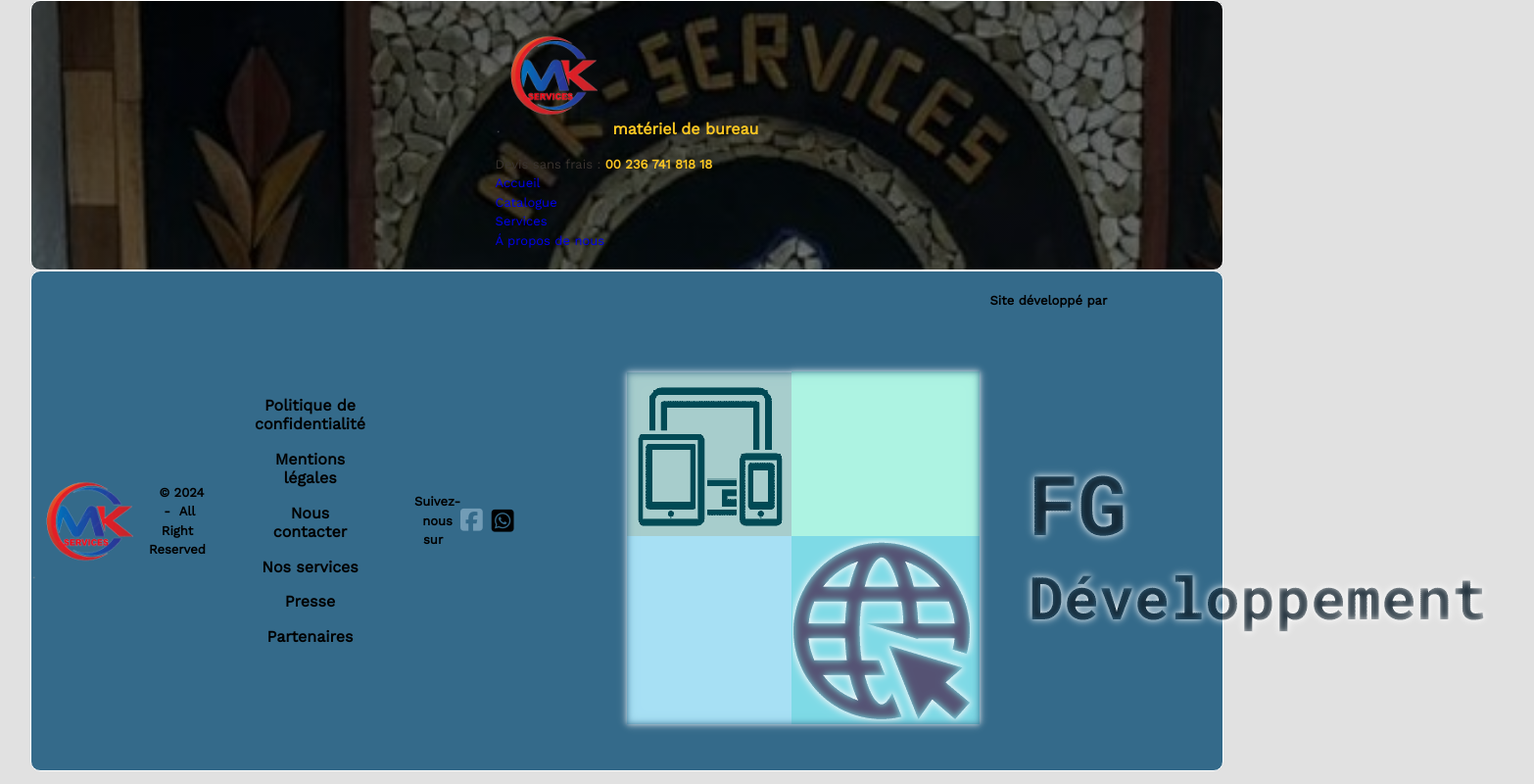
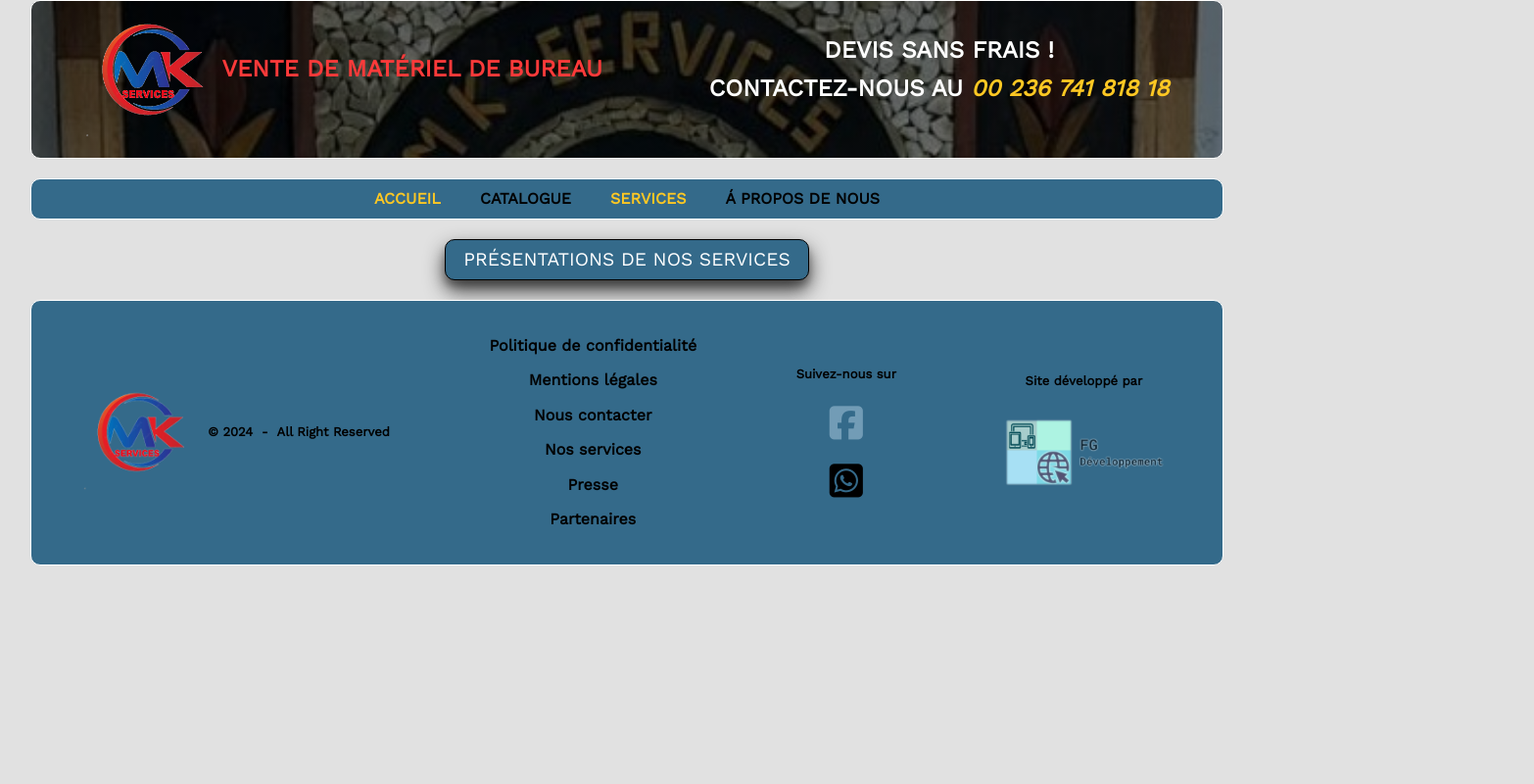
Before and after one commit to PapaG57/MK-Services, a plain HTML site: page services.html in a window 1280 px wide. Shown: the whole page at 98% size, 1566 px wide, since content can reach past the window. Drawn offline with nearby package versions, Linux system fonts and the light colour scheme.

Commit message:
ajout page services et changement liens menu

```diff
--- a/assets/css/style.css
+++ b/assets/css/style.css
@@ -388,7 +388,7 @@ header {
 	display: flex;
 	justify-content: center;
 	align-items: center;
-	width: 220px;
+	width: 350px;
 	height: auto;
 	padding: 10px;
 	text-transform: uppercase;
--- a/services.html
+++ b/services.html
@@ -16,39 +16,42 @@
 <body>
 
     <!-- HEADER -->
-    <header id="tooplate_header_wrapper">
-        <div id="tooplate_header">
-            <div class="header-center">
-                <div id="site_title">
-                    <p class="p-header"><img class="logo-site" src="assets/pictures/Logo_MK_Services_transparent.png" alt="logo du site" title="&#169; 2024 - All Right Reserved" /><span>matériel de bureau</span></a></p>
+    <header>
+        <div class="logo-header">
+            <img class="logo" src="assets/pictures/Logo_MK_Services_transparent.png" alt="logo du site" title="&#169; 2024 - All Right Reserved" /><div>vente de matériel de bureau</div></a>
+        </div class="logo-header">
+        <div class="titre-header">
+            <div>Devis sans frais !</div>
+            <div>Contactez-nous au <span><em>00 236 741 818 18</em></span></div>
         </div>
-                <div id="header_phone_no">
-                    Devis sans frais : <span>00 236 741 818 18</span>
-                </div>
-            </div>
-            <div class="cleaner_h10"></div>
-            <div id="tooplate_menu">
-                <div id="home_menu"><a href="index.html"></a></div>
-                <ul>
-                    <li><a href="index.html">Accueil</a></li>
+    </header>
+
+    <div class="margin-b20"></div>
+
+    <nav class="menu">
+        <ul class="text-menu">
+            <li><a href="index.html" class="current">Accueil</a></li>
             <li><a href="catalogue.html">Catalogue</a></li>
             <li><a href="services.html" class="current">Services</a></li>
             <li><a href="about.html">Á propos de nous</a></li>
         </ul>
-            </div>
-        </div>
-    </header>
+    </nav>
+
+    <div class="margin-b20"></div>
+
+    <!-- MIDDLE CONTENT-->
+
+    <div class="titre-produit">présentations de nos services</div>
+    <div class="margin-b20"></div>
 
     <!-- FOOTER -->
-<footer id="tooplate_footer_wrapper">
-    <div id="tooplate_footer">
+    <footer>
         <div class="align-div">
             <div class="align-horizon">
                 <img class="logo-site" src="assets/pictures/Logo_MK_Services_transparent.png" alt="logo de la société" title="&nbsp;&#169;&nbsp;2024 - All Right Reserved">&nbsp;&nbsp;&#169; 2024 &nbsp;- &nbsp;All Right Reserved
             </div>
 
-            <div class="tooplate_menu">
-                <div class="home_menu"><a href="index.html"></a></div>
+            <div class="home_menu">
                 <p class="footer-menu"><a href="#">Politique de confidentialité</a></p>
                 <p class="footer-menu"><a href="#">Mentions légales</a></p>
                 <p class="footer-menu"><a href="contact.html">Nous contacter</a></p>
@@ -57,11 +60,11 @@
                 <p class="footer-menu"><a href="#">Partenaires</a></p>
             </div>
 
-            <div class="align-horizon">Suivez-nous sur&nbsp;&nbsp;<a href="https://www.facebook.com/profile.php?id=100092545467489" target="_blank"><i class="icon-face fa-brands fa-square-facebook fa-2x"></i></a>&nbsp;&nbsp;<a href="https://www.facebook.com/profile.php?id=100092545467489" target="_blank"></a><i class="icon-what fa-brands fa-square-whatsapp fa-2x"></i></div>
-
-            <div class="align-vertical">Site développé par<a href="http://www.fgdeveloppement.com" target="_blank"><img class="logo-fg" src="assets/pictures/logo-fgdev-transparent.png" alt="logo de la société FG Développement" title="Visitez le site"></a></div>
+            <div class="align-vertical">Suivez-nous sur<div class="margin-b20"></div><a href="https://www.facebook.com/profile.php?id=100092545467489" target="_blank"><i class="icon-face fa-brands fa-square-facebook fa-3x"></i></a>&nbsp;<a href="https://www.facebook.com/profile.php?id=100092545467489" target="_blank"></a><i class="icon-what fa-brands fa-square-whatsapp fa-3x"></i>
             </div>
 
+            <div class="align-vertical">Site développé par<div class="margin-b20"></div><a href="http://www.fgdeveloppement.com" target="_blank"><img class="logo-fgdev" src="assets/pictures/logo-fgdev-transparent.png" alt="logo de la société FG Développement" title="Visitez le site"></a>
+            </div>
         </div>
     </footer>
 
```
Also changed, not shown: catalogue.html (indentation only), index.html (indentation only). Lines whose indentation alone changed are shown as unchanged.
